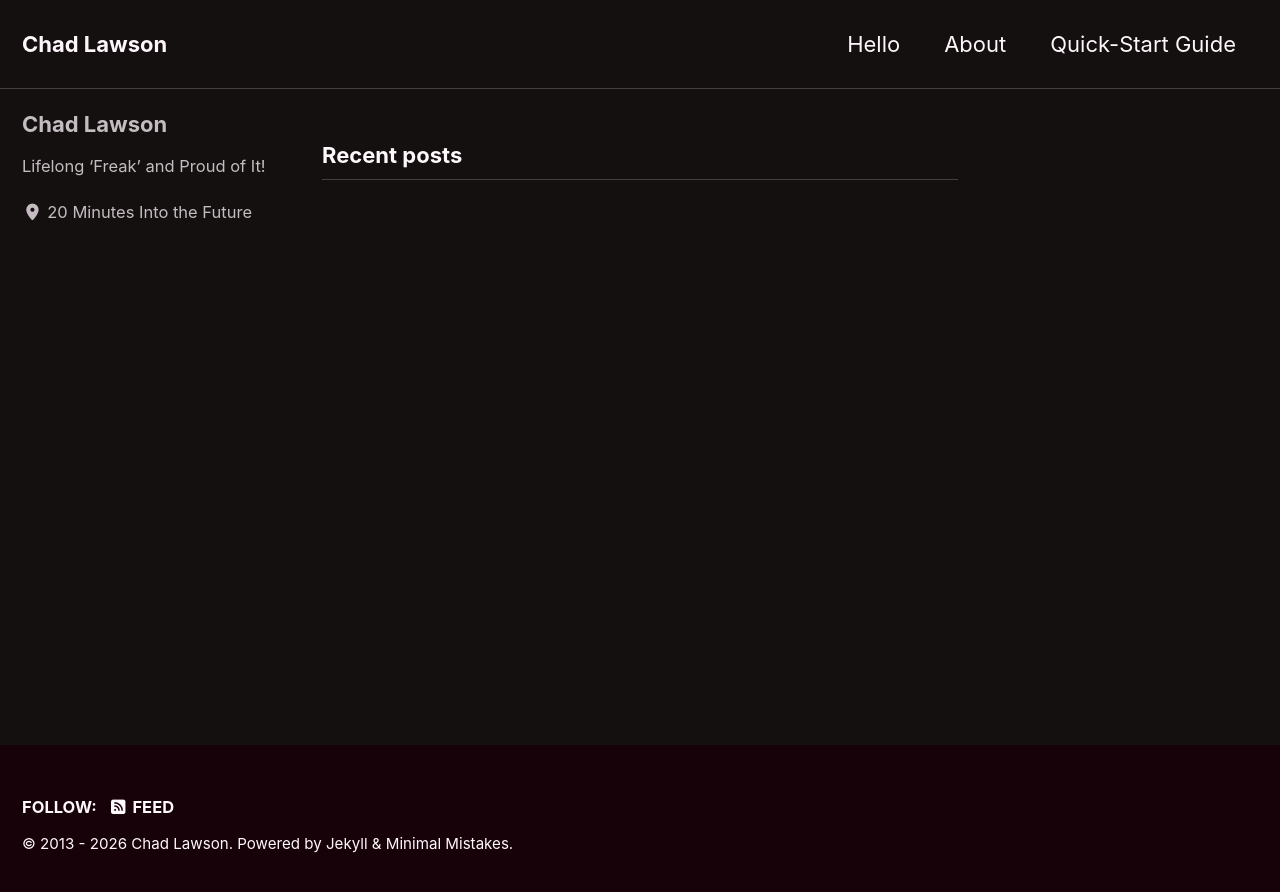
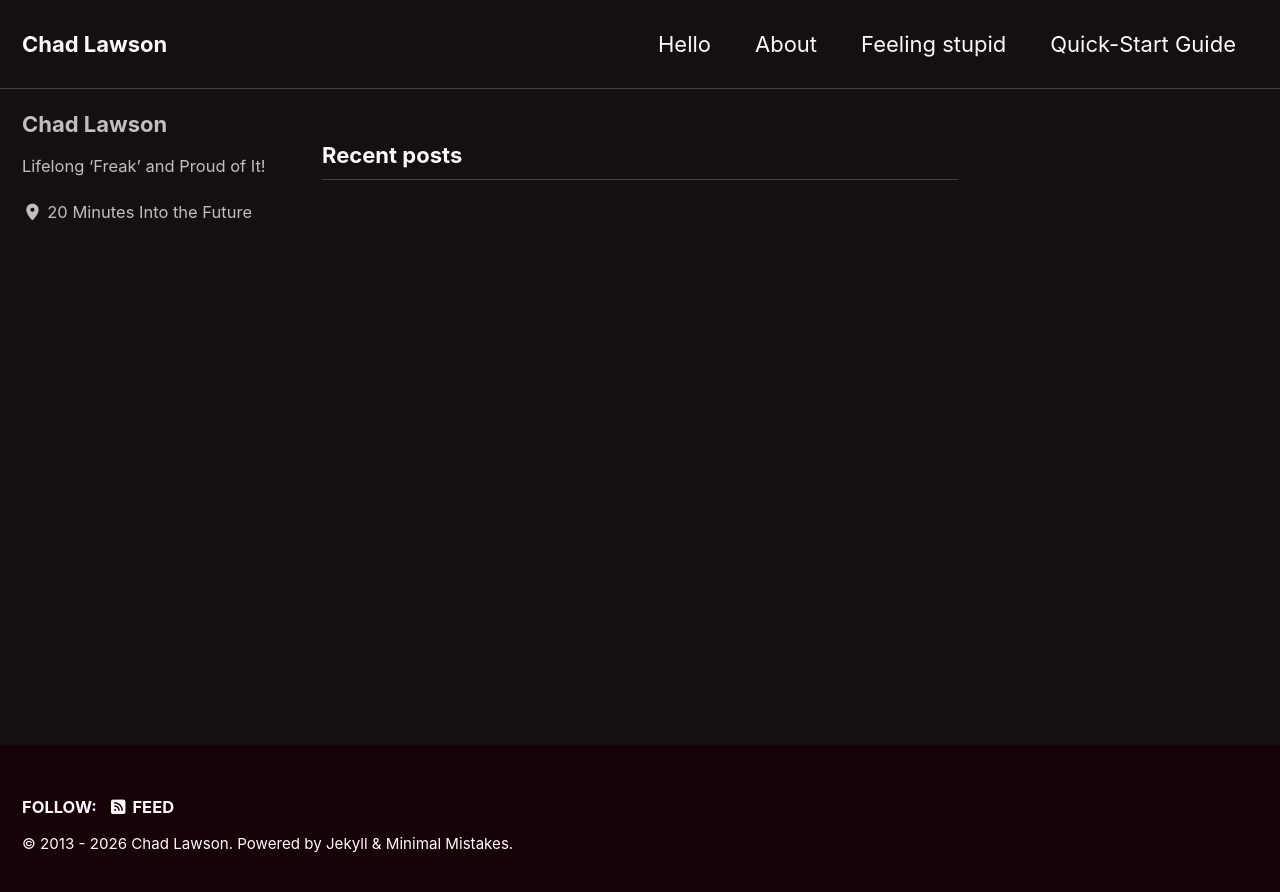
Before and after one commit to geekquixotic/chadlawson.github.io, a Jekyll site: the page built from index.html, in a window 1280 px wide. Shown: the top 892 px of the page. Built offline with Jekyll 4.4.1, drawn with Linux system fonts in a browser that asks for light colours; cached includes are drawn as plain includes; the list of posts is cut into pages by our own code.

Commit message:
Content?

```diff
--- a/_data/navigation.yml
+++ b/_data/navigation.yml
@@ -1,9 +1,11 @@
 # main links
 main:
   - title: "Hello"
-    url: /_pages/Hello.md
+    url: /Hello.md
   - title: "About"
-    url: /docs/about.md
+    url: /about.md
+  - title: "Feeling stupid"
+    url: /stupid.md
   - title: "Quick-Start Guide"
     url: https://mmistakes.github.io/minimal-mistakes/docs/quick-start-guide/
   # - title: "About"
```
Also changed, not shown: stupid.md (added, +3 -0 lines).
